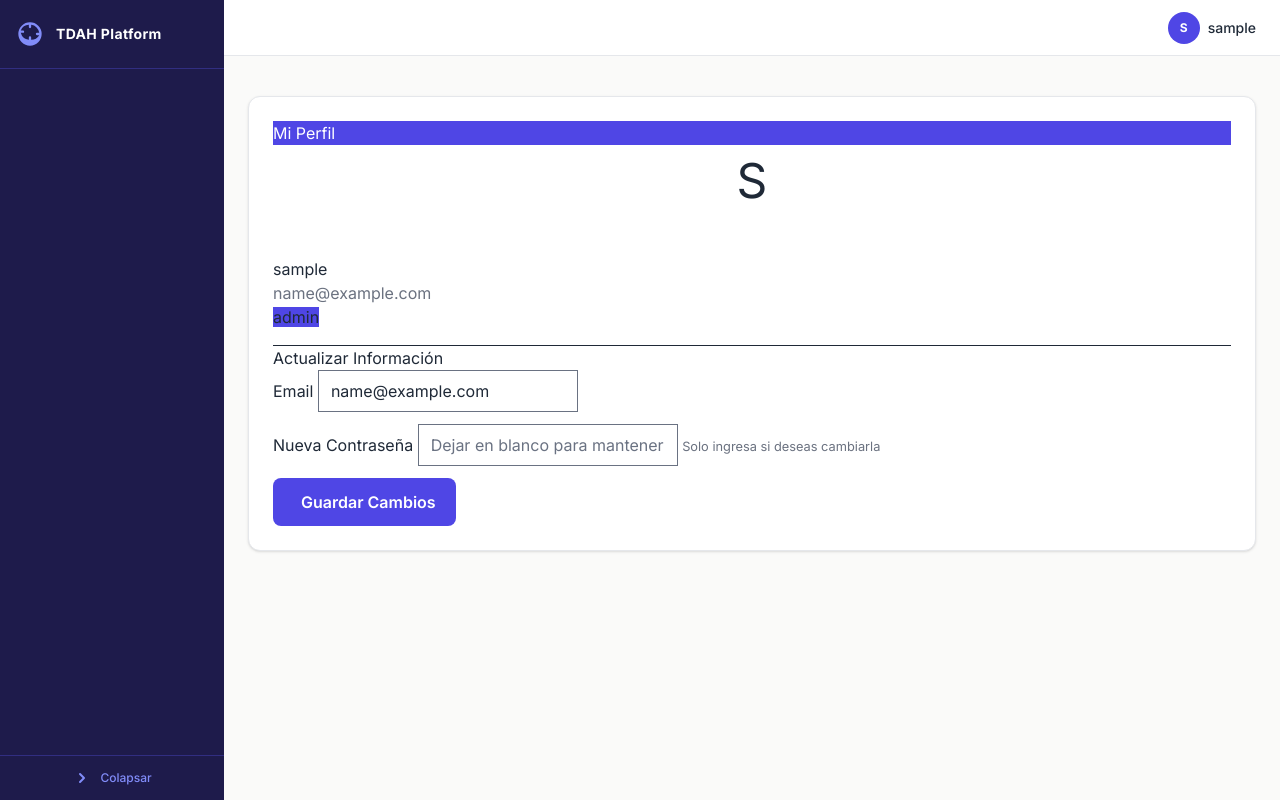
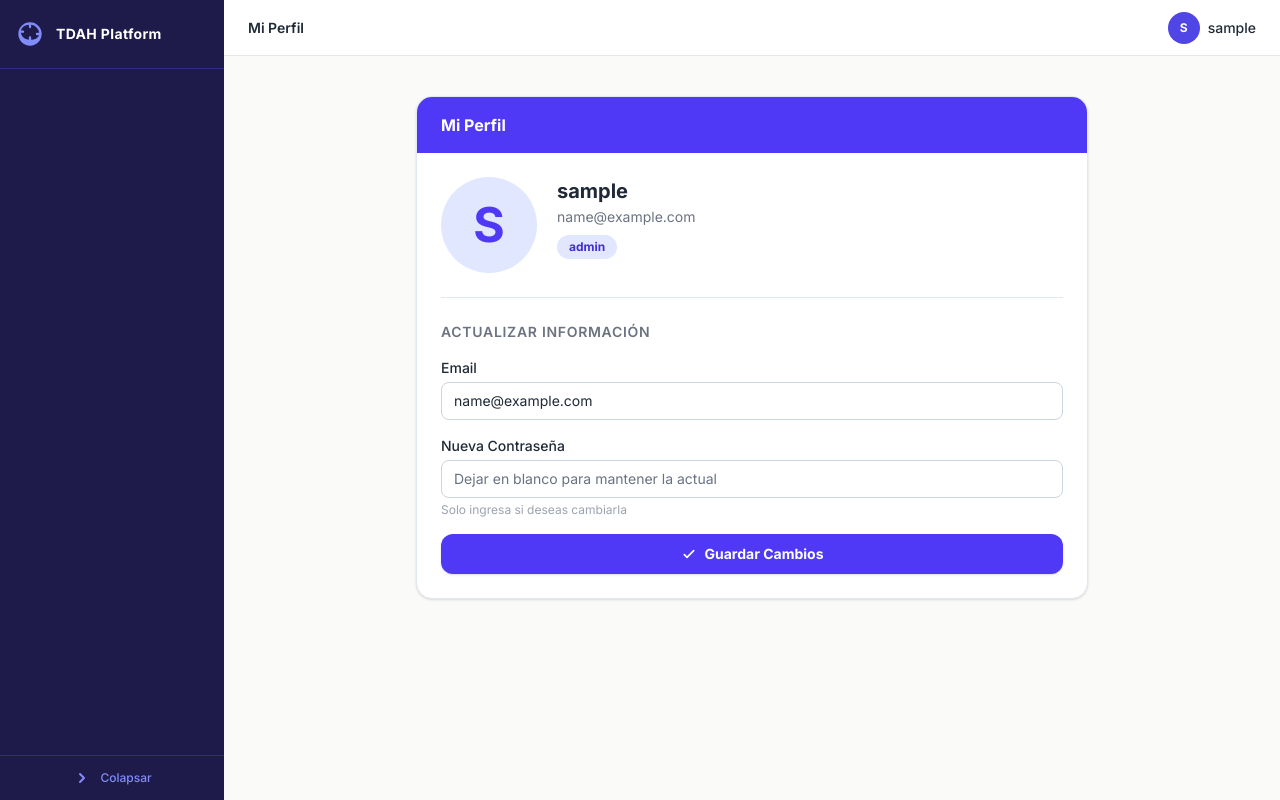
Before and after one commit to RicardoLaMadrid/tdah-platform, a Flask app: page /auth/profile in a window 1280 px wide. Run offline with Flask 3, Linux system fonts and the light colour scheme; the visitor is signed in with stand-in values (Sample User, id 1); style sheets or scripts are compiled from the project's sources.

Commit message:
refactor(template): migrar auth/profile.html de Bootstrap a Tailwind

```diff
--- a/app/templates/auth/profile.html
+++ b/app/templates/auth/profile.html
@@ -1,58 +1,63 @@
 {% extends 'base.html' %}
-
-{% block title %}Mi Perfil{% endblock %}
+{% block title %}Mi Perfil — Plataforma TDAH{% endblock %}
+{% block page_title %}Mi Perfil{% endblock %}
 
 {% block content %}
-<div class="container">
-    <div class="row justify-content-center">
-        <div class="col-md-8">
-            <div class="card">
-                <div class="card-header bg-primary text-white">
-                    <h4 class="mb-0">
-                        <i class="bi bi-person"></i> Mi Perfil
-                    </h4>
+<div class="max-w-2xl mx-auto">
+  <div class="bg-white rounded-2xl border border-slate-200 shadow-sm overflow-hidden">
+
+    <div class="bg-indigo-600 px-6 py-4">
+      <h4 class="text-white font-bold text-base">Mi Perfil</h4>
     </div>
-                <div class="card-body">
-                    <div class="row mb-4">
-                        <div class="col-md-4 text-center">
-                            <div class="user-avatar mx-auto mb-3" style="width: 100px; height: 100px; font-size: 3rem;">
+
+    <div class="p-6">
+      {# Avatar + datos #}
+      <div class="flex flex-col sm:flex-row items-center sm:items-start gap-5 mb-6">
+        <div class="w-24 h-24 rounded-full bg-indigo-100 flex items-center justify-center flex-shrink-0">
+          <span class="text-5xl font-bold text-indigo-600">
             {{ current_user.username[0].upper() }}
+          </span>
         </div>
-                        </div>
-                        <div class="col-md-8">
-                            <h5>{{ current_user.username }}</h5>
-                            <p class="text-muted">{{ current_user.email }}</p>
-                            <span class="badge bg-primary">{{ current_user.role }}</span>
+        <div>
+          <h5 class="text-xl font-bold text-[#1F2937]">{{ current_user.username }}</h5>
+          <p class="text-[#6B7280] text-sm mt-0.5">{{ current_user.email }}</p>
+          <span class="inline-flex items-center mt-2 px-3 py-1 bg-indigo-100 text-indigo-700 text-xs font-bold rounded-full">
+            {{ current_user.role }}
+          </span>
         </div>
       </div>
 
-                    <hr>
+      <hr class="border-slate-200 mb-6">
 
-                    <form method="POST" action="{{ url_for('auth.profile') }}">
-                        <h6>Actualizar Información</h6>
+      <form method="POST" action="{{ url_for('auth.profile') }}" class="space-y-4">
+        <h6 class="text-sm font-semibold text-[#6B7280] uppercase tracking-wider">Actualizar Información</h6>
 
-                        <div class="mb-3">
-                            <label for="email" class="form-label">Email</label>
-                            <input type="email" class="form-control" id="email" name="email"
-                                   value="{{ current_user.email }}" required>
+        <div>
+          <label for="email" class="block text-sm font-medium text-[#1F2937] mb-1">Email</label>
+          <input type="email" id="email" name="email" value="{{ current_user.email }}" required
+                 class="w-full border border-slate-300 rounded-lg px-3 py-2 text-sm bg-white
+                        focus:outline-none focus:ring-2 focus:ring-indigo-400 focus:border-transparent">
         </div>
 
-                        <div class="mb-3">
-                            <label for="password" class="form-label">Nueva Contraseña</label>
-                            <input type="password" class="form-control" id="password" name="password"
-                                   placeholder="Dejar en blanco para mantener la actual">
-                            <small class="text-muted">Solo ingresa si deseas cambiarla</small>
+        <div>
+          <label for="password" class="block text-sm font-medium text-[#1F2937] mb-1">Nueva Contraseña</label>
+          <input type="password" id="password" name="password"
+                 placeholder="Dejar en blanco para mantener la actual"
+                 class="w-full border border-slate-300 rounded-lg px-3 py-2 text-sm bg-white
+                        focus:outline-none focus:ring-2 focus:ring-indigo-400 focus:border-transparent">
+          <p class="text-xs text-[#9CA3AF] mt-1">Solo ingresa si deseas cambiarla</p>
         </div>
 
-                        <div class="d-grid">
-                            <button type="submit" class="btn btn-primary">
-                                <i class="bi bi-check-circle"></i> Guardar Cambios
+        <button type="submit"
+                class="flex items-center justify-center gap-2 w-full py-2.5 bg-indigo-600 hover:bg-indigo-700
+                       text-white text-sm font-bold rounded-xl transition-colors shadow-sm">
+          <svg class="w-4 h-4" fill="none" viewBox="0 0 24 24" stroke="currentColor" stroke-width="2.5" aria-hidden="true">
+            <path stroke-linecap="round" stroke-linejoin="round" d="M5 13l4 4L19 7"/>
+          </svg>
+          Guardar Cambios
         </button>
-                        </div>
       </form>
     </div>
   </div>
 </div>
-    </div>
-</div>
 {% endblock %}
```
Lines whose indentation alone changed are shown as unchanged.
